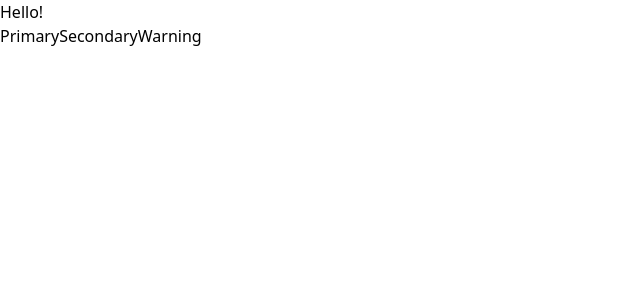
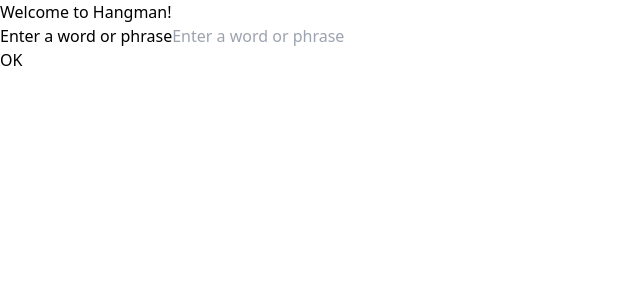
Before and after one commit to ManikMaity/HangMan-React, a React (Vite) app: page / in a window 1280 px wide. Shown: the top 300 px of the page, without its empty margins (0-640 px from the left). Built offline with nearby package versions, Linux system fonts and the light colour scheme.

Commit message:
Updated hangMan - learned useState and hooks

```diff
--- a/src/App.jsx
+++ b/src/App.jsx
@@ -1,26 +1,12 @@
 import Button from "./Components/Button/Button";
+import TextInput from "./Components/TextInput/TextInput";
+import TextInputForm from "./Components/TextInputForm/TextInputForm";
 
 function App() {
   return (
     <div>
-      <h1 className="text-4xl font-bold text-slate-900">Hello!</h1>
-      <Button
-        text="Primary"
-        btnType="submit"
-        styleType="primary"
-        onClickFn={function logHello() {
-          console.log("Primary Clicked");
-        }}
-      />
-      <Button
-        text="Secondary"
-        btnType="button"
-        styleType="secondary"
-        onClickFn={function logHello() {
-          console.log("Secondary Clicked");
-        }}
-      />
-      <Button text="Warning" />
+      <h1 className="text-4xl font-bold text-slate-900 mb-3">Welcome to Hangman!</h1>
+     <TextInputForm onSubmit={(value)=>{console.log(`Value submited is ${value}`)}}/>
     </div>
   );
 }
--- /dev/null
+++ b/src/Components/TextInput/TextInput.jsx
@@ -0,0 +1,20 @@
+import React from 'react'
+
+function TextInput({label, type = "text", value, onChange}) {
+  return (
+    <label className='block'>
+
+        {label && <span>{label}</span>}
+        <input
+            className='px-4 py-2 border border-gray-500 rounded-md w-full'
+            onChange={onChange}
+            placeholder={label}
+            type={type}
+            value={value}
+        />
+
+    </label>
+  )
+}
+
+export default TextInput
--- /dev/null
+++ b/src/Components/TextInputForm/TextInputForm.jsx
@@ -0,0 +1,49 @@
+
+import TextInput from '../TextInput/TextInput'
+import Button from '../Button/Button'
+import { useState } from 'react';
+
+function TextInputForm({onSubmit}) {
+
+
+    let [value, setValue] = useState("");
+
+
+    function handleFormSubmit (e){
+        e.preventDefault();
+        console.log(value);
+        onSubmit?.(value);
+    }
+
+    function handleTextInputChange (e){
+        setValue(e.target.value);
+    }
+
+
+  return (
+    <form className='flex mx-4 gap-3' onSubmit={handleFormSubmit}>
+
+
+
+
+        <div className='flex-1'>
+            <TextInput
+            label={"Enter a word or phrase"}
+            type={"password"}
+            value={value}
+            onChange={handleTextInputChange}
+            />
+        </div>
+
+
+
+        <div className='flex'>
+            <Button text={"OK"} btnType={"submit"} styleType={"primary"}/>
+        </div>
+
+
+    </form>
+  )
+}
+
+export default TextInputForm
```
